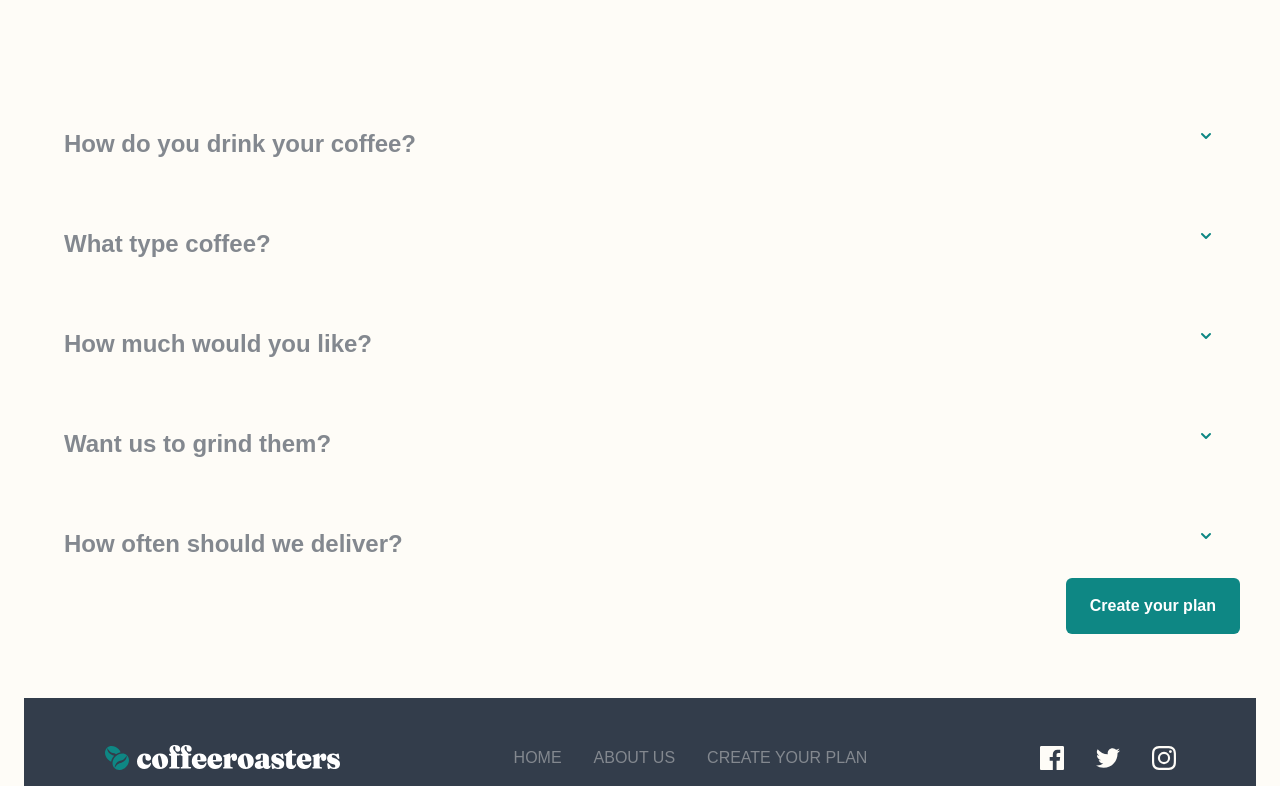
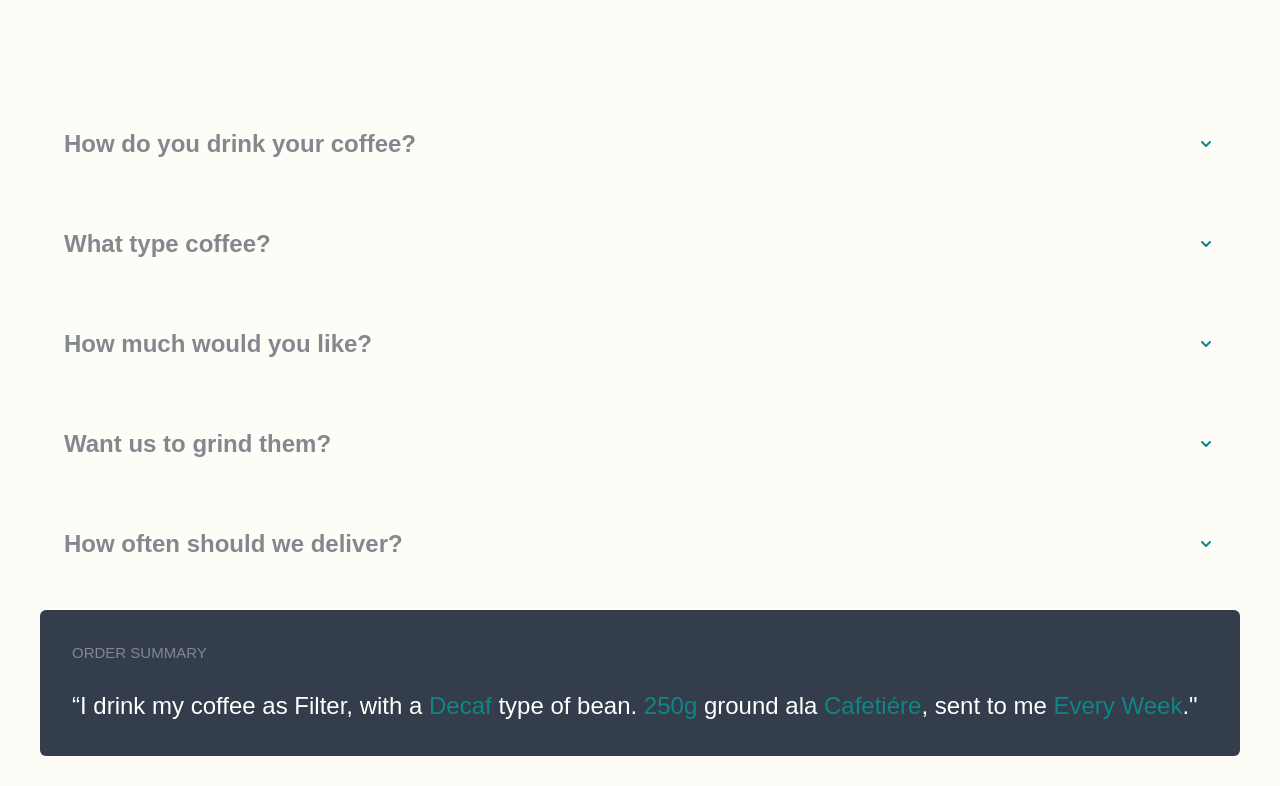
Before and after one commit to epalacio/portfolio-coffeeroasters, a React (Create React App) app: page / in a window 1280 px wide. Shown: the part 5862-6648 px from the top of the page. Built offline with nearby package versions, Linux system fonts and the light colour scheme.

Commit message:
updated plan section layout mobile

```diff
--- a/src/components/Choices.component.jsx
+++ b/src/components/Choices.component.jsx
@@ -13,7 +13,7 @@ const Choices = () => {
                     <Disclosure>
                     {({ open }) => (
                         <>
-                        <Disclosure.Button className="flex mt-12 justify-between w-full px-4 py-2 text-collectionTitle font-bold text-left text-gray">
+                        <Disclosure.Button className="flex mt-12 justify-between w-full px-4 py-2 text-collectionTitle font-bold text-left text-gray flex justify-between items-center">
                             <span>How do you drink your coffee?</span>
                             <ChevronDownIcon
                             className={`${
@@ -21,16 +21,16 @@ const Choices = () => {
                             } w-5 h-5 text-darkCyan`}
                             />
                         </Disclosure.Button>
-                        <Disclosure.Panel className="px-4 pt-4 pb-2 flex flex-row">
-                            <div className='rounded-md bg-isabelline hover:bg-paleOrange cursor-pointer px-12 pb-28 pt-8 mx-2'>
+                        <Disclosure.Panel className="px-4 pt-4 pb-2 flex flex-col md:flex-row">
+                            <div className='rounded-md bg-isabelline hover:bg-paleOrange cursor-pointer px-12 pb-8 pt-8 md:pb-28 m-2'>
                                 <h3 className='text-darkGrayBlue text-collectionTitle mb-6'>Capsule</h3>
                                 <p>Compatible with Nespresso systems and similar brewers</p>
                             </div>
-                            <div className='rounded-md bg-isabelline hover:bg-paleOrange cursor-pointer px-12 pb-28 pt-8 mx-2'>
+                            <div className='rounded-md bg-isabelline hover:bg-paleOrange cursor-pointer px-12 pb-8 pt-8 md:pb-28 m-2'>
                                 <h3 className='text-darkGrayBlue text-collectionTitle mb-6'>Filter</h3>
                                 <p>For pour over or drip methods like Aeropress, Chemex, and V60</p>
                             </div>
-                            <div className='rounded-md bg-isabelline hover:bg-paleOrange cursor-pointer px-12 pb-28 pt-8 mx-2'>
+                            <div className='rounded-md bg-isabelline hover:bg-paleOrange cursor-pointer px-12 pb-8 pt-8 md:pb-28 m-2'>
                                 <h3 className='text-darkGrayBlue text-collectionTitle mb-6'>Espresso</h3>
                                 <p>Dense and finely ground beans for an intense, flavorful experience</p>
                             </div>
@@ -41,7 +41,7 @@ const Choices = () => {
                     <Disclosure>
                     {({ open }) => (
                         <>
-                        <Disclosure.Button className="flex mt-12 justify-between w-full px-4 py-2 text-collectionTitle font-bold text-left text-gray">
+                        <Disclosure.Button className="flex mt-12 justify-between w-full px-4 py-2 text-collectionTitle font-bold text-left text-gray flex justify-between items-center">
                             <span>What type coffee?</span>
                             <ChevronDownIcon
                             className={`${
@@ -49,16 +49,16 @@ const Choices = () => {
                             } w-5 h-5 text-darkCyan`}
                             />
                         </Disclosure.Button>
-                        <Disclosure.Panel className="px-4 pt-4 pb-2 flex flex-row">
-                            <div className='rounded-md bg-isabelline hover:bg-paleOrange cursor-pointer px-12 pb-28 pt-8 mx-2'>
+                        <Disclosure.Panel className="px-4 pt-4 pb-2 flex flex-col md:flex-row">
+                            <div className='rounded-md bg-isabelline hover:bg-paleOrange cursor-pointer px-12 pb-8 pt-8 md:pb-28 m-2'>
                                 <h3 className='text-darkGrayBlue text-collectionTitle mb-6'>Single Origin</h3>
                                 <p>Distinct, high quality coffee from a specific family-owned farm</p>
                             </div>
-                            <div className='rounded-md bg-isabelline hover:bg-paleOrange cursor-pointer px-12 pb-28 pt-8 mx-2'>
+                            <div className='rounded-md bg-isabelline hover:bg-paleOrange cursor-pointer px-12 pb-8 pt-8 md:pb-28 m-2'>
                                 <h3 className='text-darkGrayBlue text-collectionTitle mb-6'>Decaf</h3>
                                 <p>Just like regular coffee, except the caffeine has been removed</p>
                             </div>
-                            <div className='rounded-md bg-isabelline hover:bg-paleOrange cursor-pointer px-12 pb-28 pt-8 mx-2'>
+                            <div className='rounded-md bg-isabelline hover:bg-paleOrange cursor-pointer px-12 pb-8 pt-8 md:pb-28 m-2'>
                                 <h3 className='text-darkGrayBlue text-collectionTitle mb-6'>Blended</h3>
                                 <p>Combination of two or three dark roasted beans of organic coffees</p>
                             </div>
@@ -69,7 +69,7 @@ const Choices = () => {
                     <Disclosure>
                     {({ open }) => (
                         <>
-                        <Disclosure.Button className="flex mt-12 justify-between w-full px-4 py-2 text-collectionTitle font-bold text-left text-gray">
+                        <Disclosure.Button className="flex mt-12 justify-between w-full px-4 py-2 text-collectionTitle font-bold text-left text-gray flex justify-between items-center">
                             <span>How much would you like?</span>
                             <ChevronDownIcon
                             className={`${
@@ -77,16 +77,16 @@ const Choices = () => {
                             } w-5 h-5 text-darkCyan`}
                             />
                         </Disclosure.Button>
-                        <Disclosure.Panel className="px-4 pt-4 pb-2 flex flex-row">
-                            <div className='rounded-md bg-isabelline hover:bg-paleOrange cursor-pointer px-12 pb-28 pt-8 mx-2'>
+                        <Disclosure.Panel className="px-4 pt-4 pb-2 flex flex-col md:flex-row">
+                            <div className='rounded-md bg-isabelline hover:bg-paleOrange cursor-pointer px-12 pb-8 pt-8 md:pb-28 m-2'>
                                 <h3 className='text-darkGrayBlue text-collectionTitle mb-6'>250g</h3>
                                 <p>Perfect for the solo drinker. Yields about 12 delicious cups.</p>
                             </div>
-                            <div className='rounded-md bg-isabelline hover:bg-paleOrange cursor-pointer px-12 pb-28 pt-8 mx-2'>
+                            <div className='rounded-md bg-isabelline hover:bg-paleOrange cursor-pointer px-12 pb-8 pt-8 md:pb-28 m-2'>
                                 <h3 className='text-darkGrayBlue text-collectionTitle mb-6'>500g</h3>
                                 <p>Perfect option for a couple. Yields about 40 delectable cups.</p>
                             </div>
-                            <div className='rounded-md bg-isabelline hover:bg-paleOrange cursor-pointer px-12 pb-28 pt-8 mx-2'>
+                            <div className='rounded-md bg-isabelline hover:bg-paleOrange cursor-pointer px-12 pb-8 pt-8 md:pb-28 m-2'>
                                 <h3 className='text-darkGrayBlue text-collectionTitle mb-6'>1000g</h3>
                                 <p>Perfect for offices and events. Yields about 90 delightful cups.</p>
                             </div>
@@ -97,7 +97,7 @@ const Choices = () => {
                     <Disclosure>
                     {({ open }) => (
                         <>
-                        <Disclosure.Button className="flex mt-12 justify-between w-full px-4 py-2 text-collectionTitle font-bold text-left text-gray">
+                        <Disclosure.Button className="flex mt-12 justify-between w-full px-4 py-2 text-collectionTitle font-bold text-left text-gray flex justify-between items-center">
                             <span>Want us to grind them?</span>
                             <ChevronDownIcon
                             className={`${
@@ -105,16 +105,16 @@ const Choices = () => {
                             } w-5 h-5 text-darkCyan`}
                             />
                         </Disclosure.Button>
-                        <Disclosure.Panel className="px-4 pt-4 pb-2 flex flex-row">
-                            <div className='rounded-md bg-isabelline hover:bg-paleOrange cursor-pointer px-12 pb-28 pt-8 mx-2'>
+                        <Disclosure.Panel className="px-4 pt-4 pb-2 flex flex-col md:flex-row">
+                            <div className='rounded-md bg-isabelline hover:bg-paleOrange cursor-pointer px-12 pb-8 pt-8 md:pb-28 m-2'>
                                 <h3 className='text-darkGrayBlue text-collectionTitle mb-6'>Wholebean</h3>
                                 <p>Best choice if you cherish the full sensory experience</p>
                             </div>
-                            <div className='rounded-md bg-isabelline hover:bg-paleOrange cursor-pointer px-12 pb-28 pt-8 mx-2'>
+                            <div className='rounded-md bg-isabelline hover:bg-paleOrange cursor-pointer px-12 pb-8 pt-8 md:pb-28 m-2'>
                                 <h3 className='text-darkGrayBlue text-collectionTitle mb-6'>Filter</h3>
                                 <p>For drip or pour-over coffee methods such as V60 or Aeropress</p>
                             </div>
-                            <div className='rounded-md bg-isabelline hover:bg-paleOrange cursor-pointer px-12 pb-28 pt-8 mx-2'>
+                            <div className='rounded-md bg-isabelline hover:bg-paleOrange cursor-pointer px-12 pb-8 pt-8 md:pb-28 m-2'>
                                 <h3 className='text-darkGrayBlue text-collectionTitle mb-6'>Cafetiére</h3>
                                 <p>Course ground beans specially suited for french press coffee</p>
                             </div>
@@ -125,7 +125,7 @@ const Choices = () => {
                     <Disclosure>
                     {({ open }) => (
                         <>
-                        <Disclosure.Button className="flex mt-12 justify-between w-full px-4 py-2 text-collectionTitle font-bold text-left text-gray">
+                        <Disclosure.Button className="flex mt-12 justify-between w-full px-4 py-2 text-collectionTitle font-bold text-left text-gray flex justify-between items-center">
                             <span>How often should we deliver?</span>
                             <ChevronDownIcon
                             className={`${
@@ -133,16 +133,16 @@ const Choices = () => {
                             } w-5 h-5 text-darkCyan`}
                             />
                         </Disclosure.Button>
-                        <Disclosure.Panel className="px-4 pt-4 pb-2 flex flex-row">
-                            <div className='rounded-md bg-isabelline hover:bg-paleOrange cursor-pointer px-12 pb-28 pt-8 mx-2'>
+                        <Disclosure.Panel className="px-4 pt-4 pb-2 flex flex-col md:flex-row">
+                            <div className='rounded-md bg-isabelline hover:bg-paleOrange cursor-pointer px-12 pb-8 pt-8 md:pb-28 m-2'>
                                 <h3 className='text-darkGrayBlue text-collectionTitle mb-6'>Every week</h3>
                                 <p>$7.20 per shipment. Includes free first-class shipping.</p>
                             </div>
-                            <div className='rounded-md bg-isabelline hover:bg-paleOrange cursor-pointer px-12 pb-28 pt-8 mx-2'>
+                            <div className='rounded-md bg-isabelline hover:bg-paleOrange cursor-pointer px-12 pb-8 pt-8 md:pb-28 m-2'>
                                 <h3 className='text-darkGrayBlue text-collectionTitle mb-6'>Every 2 weeks</h3>
                                 <p>$9.60 per shipment. Includes free priority shipping.</p>
                             </div>
-                            <div className='rounded-md bg-isabelline hover:bg-paleOrange cursor-pointer px-12 pb-28 pt-8 mx-2'>
+                            <div className='rounded-md bg-isabelline hover:bg-paleOrange cursor-pointer px-12 pb-8 pt-8 md:pb-28 m-2'>
                                 <h3 className='text-darkGrayBlue text-collectionTitle mb-6'>Every month</h3>
                                 <p>$12.00 per shipment. Includes free priority shipping.</p>
                             </div>
@@ -151,7 +151,11 @@ const Choices = () => {
                     )}
                     </Disclosure>
                 </div>
-                <a  className='block mx-auto md:mr-0 py-4 px-6 text-white bg-darkCyan hover:bg-viking max-w-max rounded-md font-fraunces font-bold' href="/">Create your plan</a>
+                <div className='rounded-md bg-darkGrayBlue p-8 my-8'>
+                    <p className='text-gray text-collectionDescription mb-6'>ORDER SUMMARY</p>
+                    <h3 className='text-white text-collectionTitle'>“I drink my coffee as <span>Filter</span>, with a <span className='text-darkCyan'>Decaf</span> type of bean. <span className='text-darkCyan'>250g</span> ground ala <span className='text-darkCyan'>Cafetiére</span>, sent to me <span className='text-darkCyan'>Every Week</span>."</h3>
+                </div>
+                <a  className='block mx-auto mb-6 py-4 px-6 text-white bg-darkCyan hover:bg-viking max-w-max rounded-md font-fraunces font-bold' href="/">Create your plan</a>
             </div>
      );
 }
```
